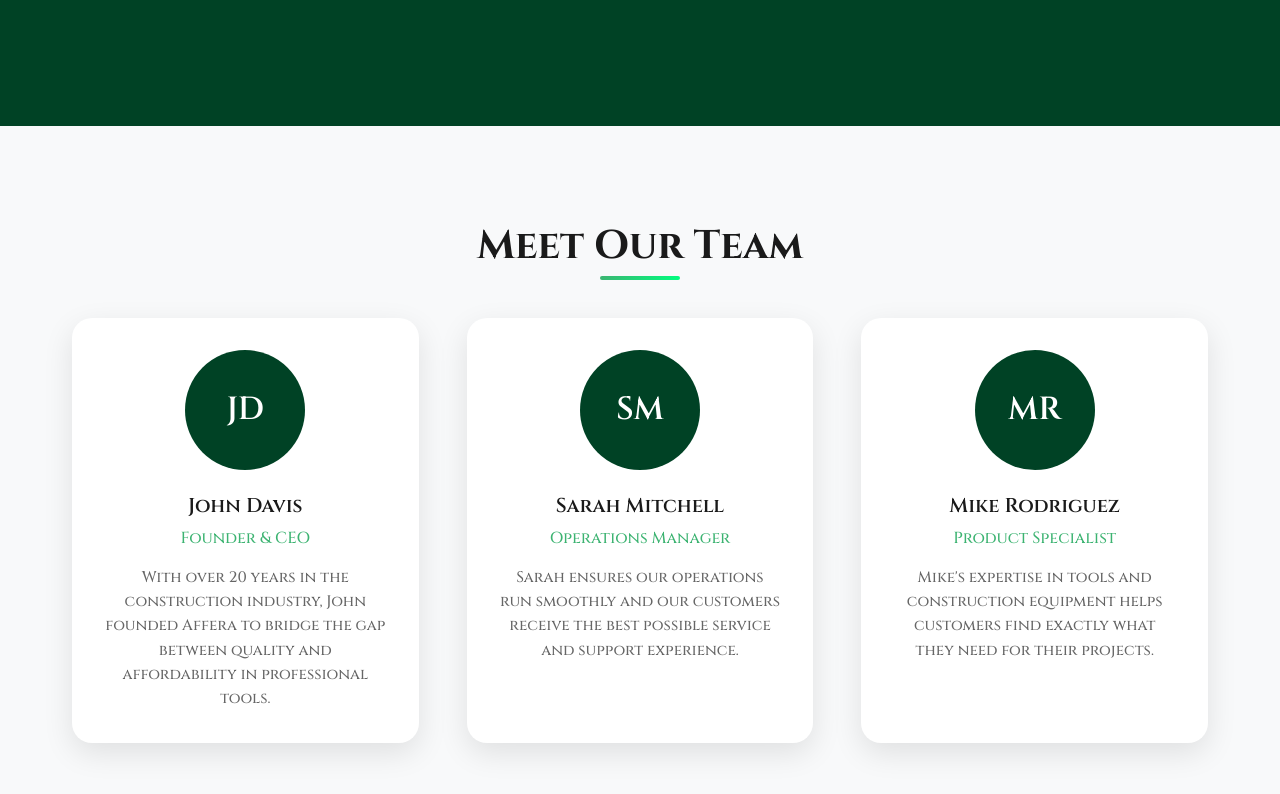
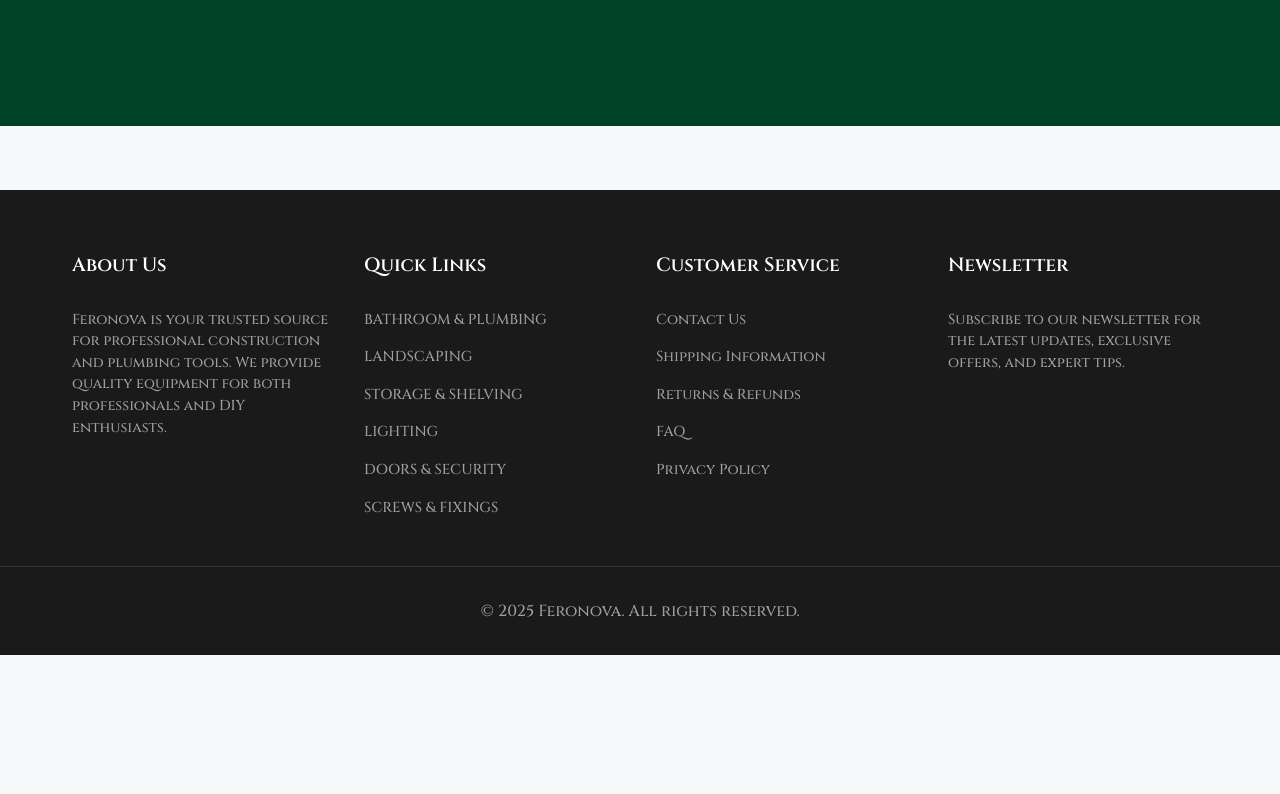
Before and after one commit to baher228/grishinsite, a React (Create React App) app in the folder affera/: page /about in a window 1280 px wide. Shown: the part 2366-3160 px from the top of the page. After the commit the page ends 3021 px from the top, so only its background shows below. Built offline with nearby package versions, Linux system fonts and the light colour scheme; some icons are missing.

Commit message:
Removed team section

```diff
--- a/affera/src/pages/About/About.tsx
+++ b/affera/src/pages/About/About.tsx
@@ -400,43 +400,6 @@
         </Container>
       </StatsSection>
 
-      <TeamSection>
-        <Container>
-          <SectionTitle>Meet Our Team</SectionTitle>
-          <TeamGrid>
-            <TeamCard>
-              <TeamPhoto>JD</TeamPhoto>
-              <TeamName>John Davis</TeamName>
-              <TeamRole>Founder & CEO</TeamRole>
-              <TeamDescription>
-                With over 20 years in the construction industry, John founded
-                Affera to bridge the gap between quality and affordability in
-                professional tools.
-              </TeamDescription>
-            </TeamCard>
-
-            <TeamCard>
-              <TeamPhoto>SM</TeamPhoto>
-              <TeamName>Sarah Mitchell</TeamName>
-              <TeamRole>Operations Manager</TeamRole>
-              <TeamDescription>
-                Sarah ensures our operations run smoothly and our customers
-                receive the best possible service and support experience.
-              </TeamDescription>
-            </TeamCard>
-
-            <TeamCard>
-              <TeamPhoto>MR</TeamPhoto>
-              <TeamName>Mike Rodriguez</TeamName>
-              <TeamRole>Product Specialist</TeamRole>
-              <TeamDescription>
-                Mike's expertise in tools and construction equipment helps
-                customers find exactly what they need for their projects.
-              </TeamDescription>
-            </TeamCard>
-          </TeamGrid>
-        </Container>
-      </TeamSection>
     </AboutWrapper>
   );
 };
```
